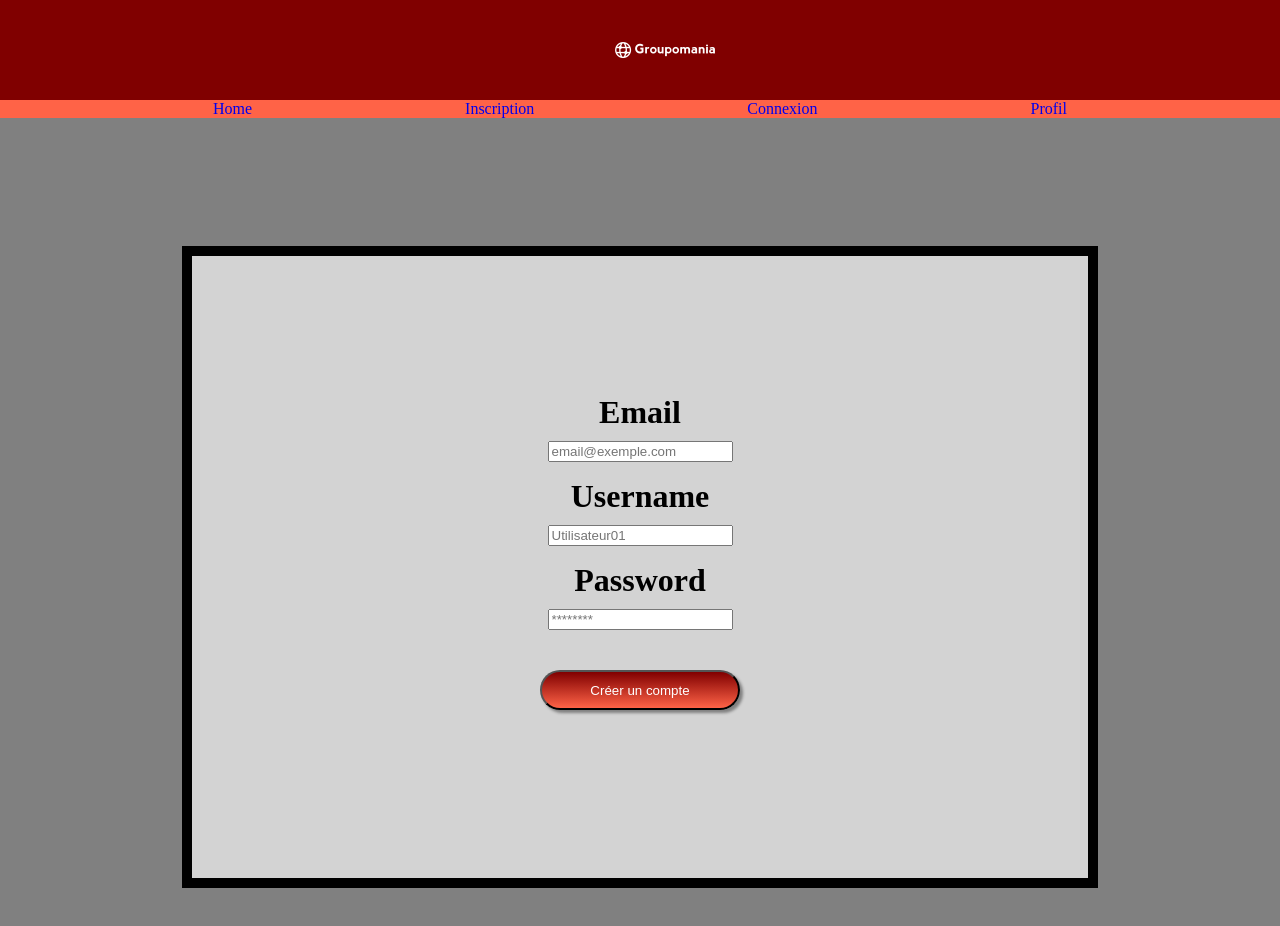
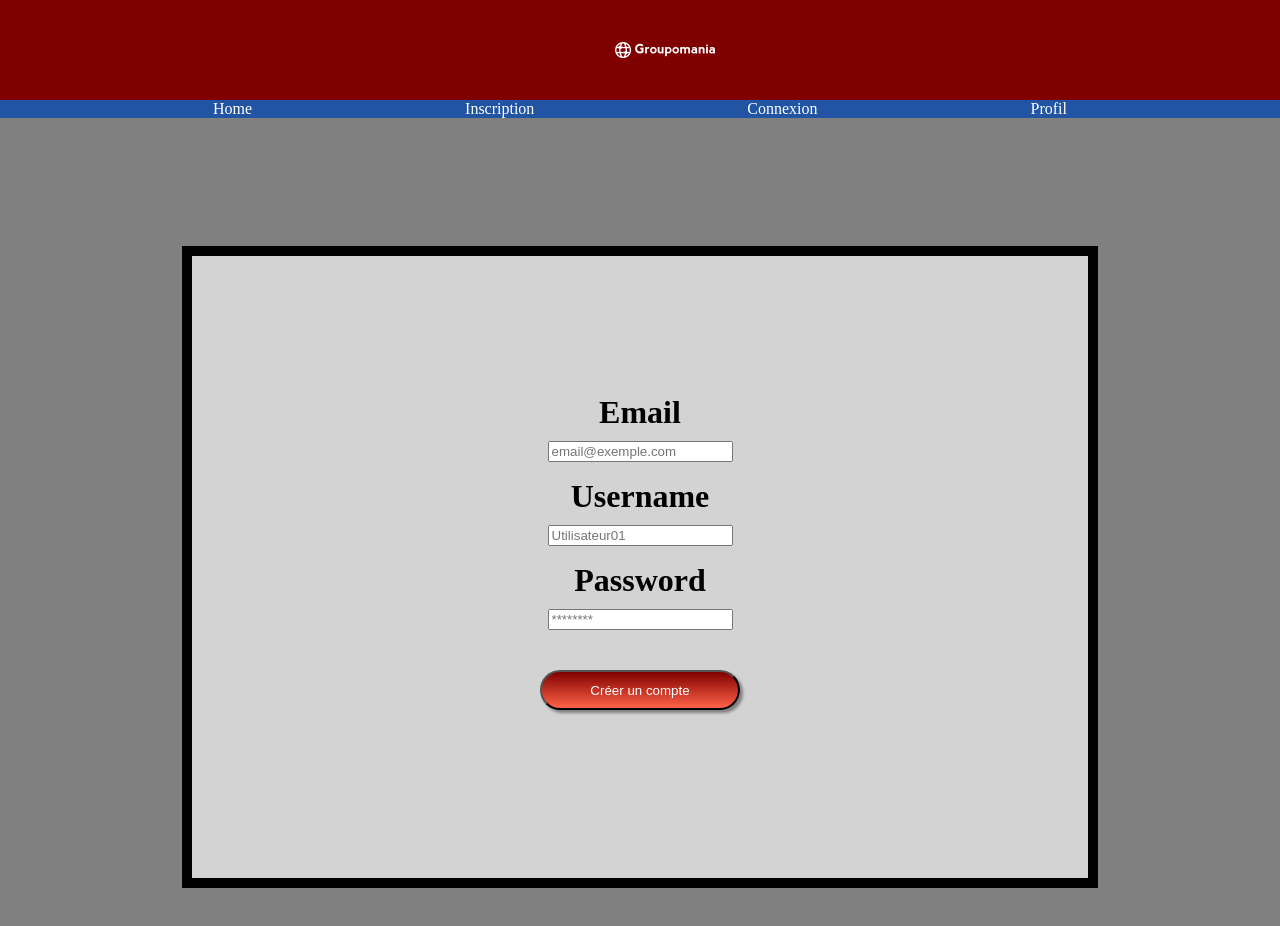
Before and after one commit to EtudiantGONZALO/P7_matthieugonzalo_code, a Vue app in the folder frontend/: page / in a window 1280 px wide. Shown: the top 926 px of the page. Built offline with nearby package versions, Linux system fonts and the light colour scheme.

Commit message:
maj reverse post

```diff
--- a/frontend/src/App.vue
+++ b/frontend/src/App.vue
@@ -5,10 +5,10 @@
         <img alt="Vue logo" src="./assets/icon-left-font-monochrome-white.png" class="logo">
       </div>
       <div class="flexEvenly dore">
-        <router-link to="/home" class="textDecoration">Home</router-link>
-        <router-link to="/" class="textDecoration">Inscription</router-link>
-        <router-link to="/login" class="textDecoration">Connexion</router-link>
-        <router-link to="/account" class="textDecoration">Profil</router-link>
+        <router-link to="/home" class="textDecoration color">Home</router-link>
+        <router-link to="/" class="textDecoration color">Inscription</router-link>
+        <router-link to="/login" class="textDecoration color">Connexion</router-link>
+        <router-link to="/account" class="textDecoration color">Profil</router-link>
       </div>
     </div>
     <!--   Login, Connexion   -->
@@ -47,11 +47,15 @@ body {
 }
 
 .dore {
-  background-color: tomato;
+  background-color: #2154a2;
 }
 
 .textDecoration {
   text-decoration: none;
+}
+
+.color {
+  color: white;
 }
 
 .logo {
--- a/frontend/src/components/DeleteArticle.vue
+++ b/frontend/src/components/DeleteArticle.vue
@@ -41,10 +41,8 @@ export default {
 
 .deleteButton {
   display: flex;
-  justify-content: flex-end;
-  align-items: flex-end;
-  margin-right: 10px;
-  background-color: tomato;
+  background-color: #2154a2;
+  color: white;
 }
 
 </style>
--- a/frontend/src/components/Home.vue
+++ b/frontend/src/components/Home.vue
@@ -76,7 +76,13 @@ export default {
             Authorization: "Bearer " + user.token,
           },
         })
-          .then((response) => (this.articles = response.data))
+          .then((response) => {
+            response.data.forEach((item) => {
+              item.createdAt = new Date(item.createdAt);
+            });
+            response.data =  response.data.sort((a, b) => b.createdAt - a.createdAt);
+            this.articles = response.data
+          })
           .catch((error) => console.log(error));
       },
 
```
